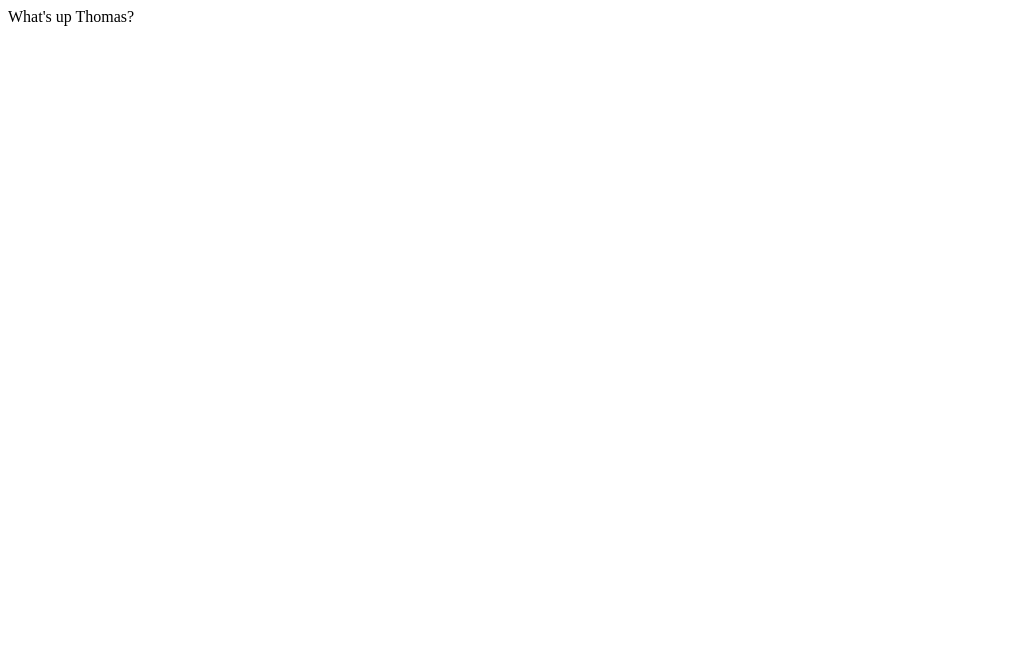
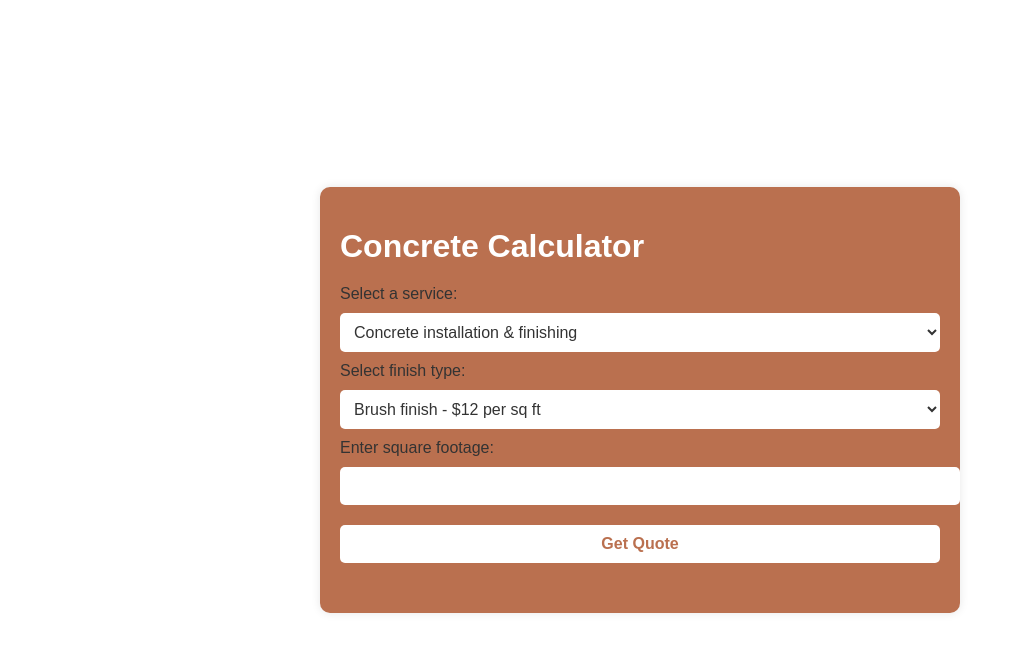
Before and after one commit to hafizasad419/concrete-calculator, a plain HTML site: page index.html in a window 1280 px wide. Shown: the whole page, without its empty margins (0-1014 px from the left). Drawn offline with Linux system fonts and the light colour scheme.

Commit message:
create concrete calculator

```diff
--- a/index.html
+++ b/index.html
@@ -4,9 +4,161 @@
     <meta charset="UTF-8">
     <meta name="viewport" content="width=device-width, initial-scale=1.0">
     <title>Concrete Calculator</title>
-
+    <style>
+        body {
+            font-family: Arial, sans-serif;
+            background-color: #FFFFFF;
+            color: #333;
+            display: flex;
+            justify-content: center;
+            align-items: center;
+            min-height: 100vh;
+            margin: 0;
+        }
+        .calculator-container {
+            background-color: #BA704F;
+            padding: 20px;
+            border-radius: 10px;
+            box-shadow: 0 0 10px rgba(0, 0, 0, 0.1);
+            width: 100%;
+            max-width: 600px;
+        }
+        h1 {
+            color: #FFFFFF;
+            margin-bottom: 20px;
+        }
+        select, input[type="number"], button {
+            width: 100%;
+            padding: 10px;
+            margin: 10px 0;
+            border: none;
+            border-radius: 5px;
+            font-size: 16px;
+        }
+        select, input[type="number"] {
+            background-color: #FFFFFF;
+            color: #333;
+        }
+        button {
+            background-color: #FFFFFF;
+            color: #BA704F;
+            cursor: pointer;
+            font-weight: bold;
+        }
+        button:hover {
+            background-color: #F0F0F0;
+        }
+        .result {
+            font-size: 18px;
+            color: #FFFFFF;
+            margin-top: 20px;
+        }
+        @media (max-width: 600px) {
+            .calculator-container {
+                padding: 10px;
+            }
+            h1 {
+                font-size: 24px;
+            }
+        }
+    </style>
 </head>
 <body>
-    What's up Thomas?
+    <div class="calculator-container">
+        <h1>Concrete Calculator</h1>
+        <form id="calculator-form">
+            <label for="service">Select a service:</label>
+            <select id="service" name="service">
+                <option value="installation">Concrete installation & finishing</option>
+                <option value="demolition">Concrete demolition</option>
+                <option value="coloring">Concrete coloring</option>
+            </select>
+
+            <div id="options-container"></div>
+            <button type="button" onclick="calculate()">Get Quote</button>
+            <div class="result" id="result"></div>
+        </form>
+    </div>
+
+    <script>
+        const optionsContainer = document.getElementById('options-container');
+        const resultDiv = document.getElementById('result');
+        const serviceSelect = document.getElementById('service');
+
+        function updateOptions() {
+            const selectedService = serviceSelect.value;
+            let html = '';
+
+            if (selectedService === 'installation') {
+                html = `
+                    <label for="finish">Select finish type:</label>
+                    <select id="finish">
+                        <option value="brush" data-cost="12">Brush finish - $12 per sq ft</option>
+                        <option value="aggregate" data-cost="14">Aggregate finish - $14 per sq ft</option>
+                        <option value="smooth" data-cost="16">Smooth finish - $16 per sq ft</option>
+                        <option value="sand" data-cost="17">Sand finish - $17 per sq ft</option>
+                        <option value="stamped" data-cost="18">Stamped finish - $18 per sq ft</option>
+                    </select>
+                    <label for="square-footage">Enter square footage:</label>
+                    <input type="number" id="square-footage" min="0" step="any">
+                `;
+            } else if (selectedService === 'demolition') {
+                html = `
+                    <label for="demolition-footage">Enter square footage:</label>
+                    <input type="number" id="demolition-footage" min="0" step="any">
+                `;
+            } else if (selectedService === 'coloring') {
+                html = `
+                    <label for="yards">Enter yards of concrete coloring:</label>
+                    <input type="number" id="yards" min="0" step="any">
+                `;
+            }
+
+            optionsContainer.innerHTML = html;
+        }
+
+        function calculate() {
+            const service = serviceSelect.value;
+            let result = 0;
+
+            if (service === 'installation') {
+                const finish = document.getElementById('finish');
+                const squareFootage = parseFloat(document.getElementById('square-footage').value);
+                const costPerSqFt = parseFloat(finish.options[finish.selectedIndex].getAttribute('data-cost'));
+
+                if (squareFootage < 150) {
+                    result = 1500;
+                } else {
+                    result = squareFootage * costPerSqFt;
+                }
+            } else if (service === 'demolition') {
+                const squareFootage = parseFloat(document.getElementById('demolition-footage').value);
+                if (squareFootage >= 300 && squareFootage <= 500) {
+                    result = squareFootage * 2;
+                } else if (squareFootage >= 600 && squareFootage <= 1000) {
+                    result = squareFootage * 4;
+                } else if (squareFootage >= 1000 && squareFootage <= 2000) {
+                    result = squareFootage * 5;
+                } else if (squareFootage >= 2000) {
+                    result = squareFootage * 8;
+                } else {
+                    result = 0;
+                }
+            } else if (service === 'coloring') {
+                const yards = parseFloat(document.getElementById('yards').value);
+                result = yards * 150;
+            }
+
+            resultDiv.textContent = `Estimated cost: $${result.toFixed(2)}`;
+        }
+
+        // Initialize options on page load based on default selected option
+        document.addEventListener('DOMContentLoaded', function () {
+            updateOptions();
+        });
+
+        // Update options when the selected service changes
+        serviceSelect.addEventListener('change', updateOptions);
+    </script>
 </body>
 </html>
```
